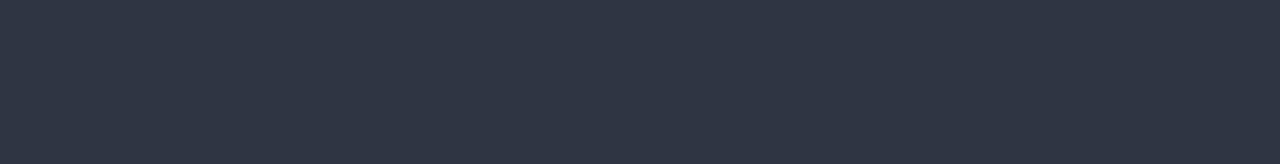
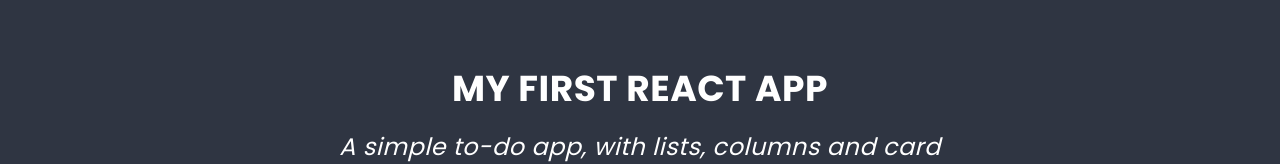
Before and after one commit to Cypeace84/react-1-project, a JavaScript app: page / in a window 1280 px wide. Shown: the top 164 px of the page. Built offline with nearby package versions, Linux system fonts and the light colour scheme.

Commit message:
container

```diff
--- a/src/components/Container/Container.js
+++ b/src/components/Container/Container.js
@@ -1,7 +1,7 @@
 import styles from './Container.module.scss';
 
 const Container = (props) => {
-  return <div className={styles.container}></div>;
+  return <div className={styles.container}>{props.children}</div>;
 };
 
 export default Container;
```
